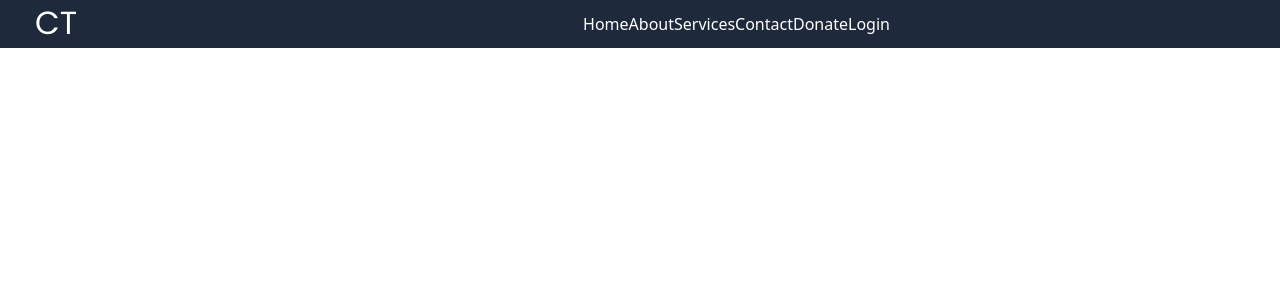
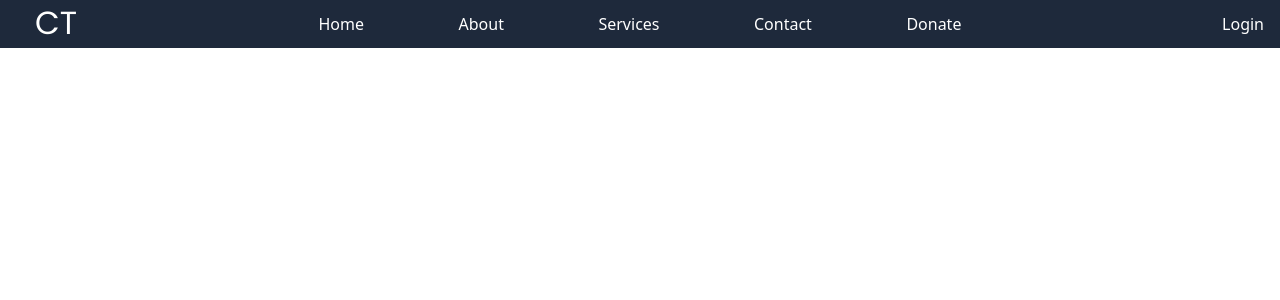
Before and after one commit to jungsoo-shim/church-treasurer, a React (Vite) app: page / in a window 1280 px wide. Shown: the top 300 px of the page. Built offline with nearby package versions, Linux system fonts and the light colour scheme.

Commit message:
Modify Header components

```diff
--- a/src/components/Header.jsx
+++ b/src/components/Header.jsx
@@ -6,12 +6,12 @@ import Menu from './Menu.jsx';
 const Header = () => {
   return (
     <header className="bg-slate-800 text-white fixed top-0 left-0 w-screen h-12 p-4 flex items-center">
-      <div className="flex w-1/3">
+      <div className="w-1/6">
         <Logo />
       </div>
-      <div className="flex hidden sm:block w-1/3">
+      <div className="hidden sm:block w-2/3">
         <nav>
-          <ul className="flex justify-end">
+          <ul className="flex justify-evenly">
             <li><a href="">Home</a></li>
             <li><a href="">About</a></li>
             <li><a href="">Services</a></li>
@@ -20,10 +20,10 @@ const Header = () => {
           </ul>
         </nav>
       </div>
-      <div className="flex justify-end hidden sm:block w-1/3">
+      <div className="hidden sm:block w-1/6">
         <Login />
       </div>
-      <div className="flex sm:hidden">
+      <div className="sm:hidden w-5/6">
         <Menu />
       </div>
     </header>
--- a/src/components/Login.jsx
+++ b/src/components/Login.jsx
@@ -2,7 +2,7 @@ import React from 'react';
 
 const Login = () => {
   return(
-      <div>
+      <div className="flex justify-end">
         <button>Login</button>
       </div>
   )
--- a/src/components/Menu.jsx
+++ b/src/components/Menu.jsx
@@ -2,7 +2,9 @@ import React from 'react';
 
 const Menu = () => {
   return (
-    <button>Menu</button>
+    <div className="flex justify-end">
+      <button>Menu</button>
+    </div>
   )
 }
 
```
